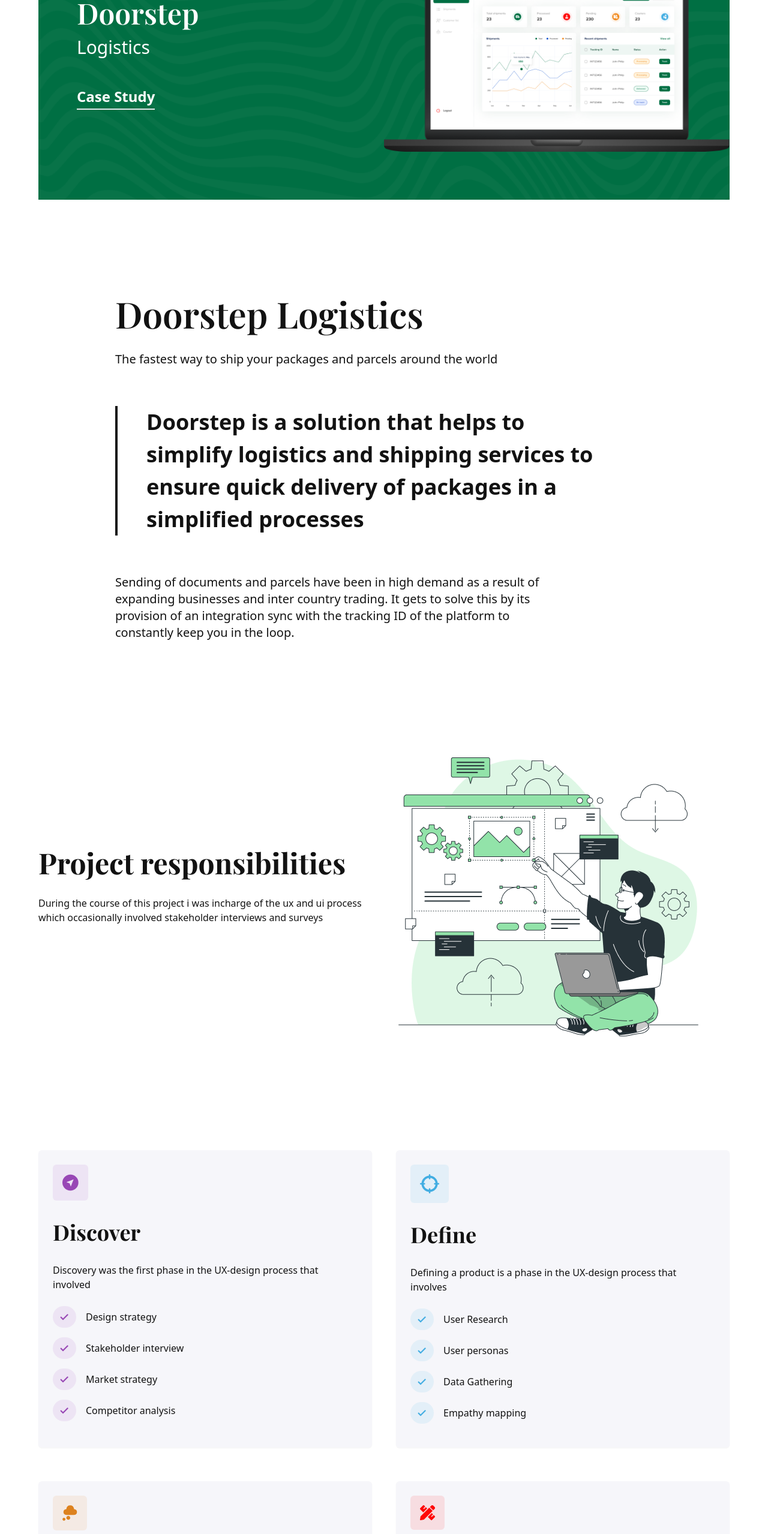
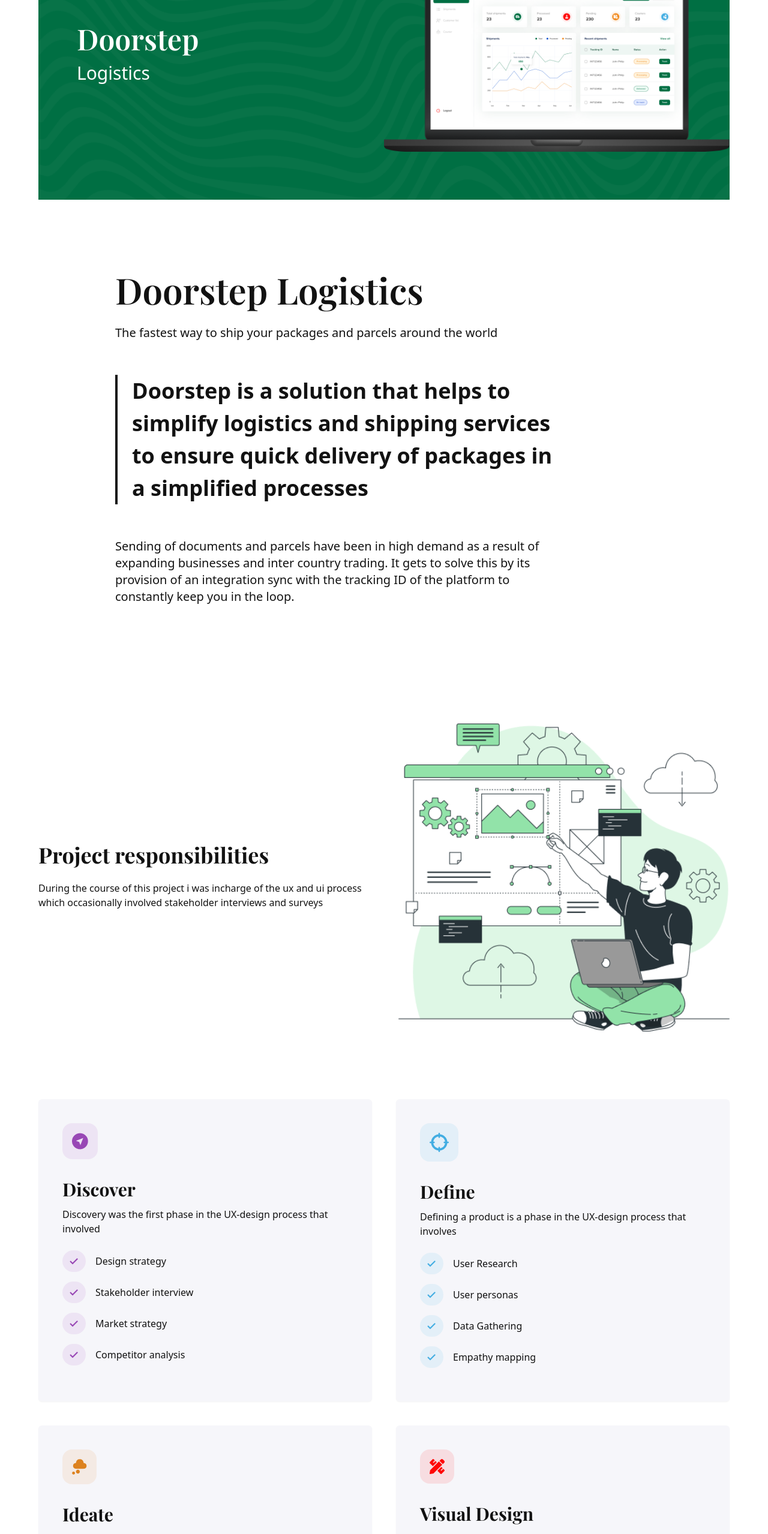
Before and after one commit to Phosah/aise, a Vue app: page /doorstep in a window 1280 px wide. Shown: the part 234-2792 px from the top of the page at 60% size. Built offline with nearby package versions, Linux system fonts and the light colour scheme.

Commit message:
Update of mobile responsiveness

```diff
--- a/src/views/Doorstep.vue
+++ b/src/views/Doorstep.vue
@@ -4,12 +4,11 @@
             <NavbarDark />
         </div>
         <section class="max-w-7xl mx-auto md:px-16">
-            <div class="md:flex md:items-center md:justify-between mb-20 py-6 md:py-20 px-14 md:px-0 bg-hero-image bg-no-repeat bg-cover bg-brand-green-1 text-white">
-                <div class="flex-1 md:text-left text-center">
-                    <div class="md:ml-16 mb-20 md:mb-0 md:pr-6">
-                        <h2 class="mb-4 text-3xl lg:text-5xl font-semibold font-playfair">Doorstep</h2>
-                        <p class="mb-12 text-xl lg:text-3xl font-light">Logistics</p>
-                        <router-link to="/doorstep" class="inline-block pb-1 text-xl lg:text-2xl font-semibold border-b-2">Case Study</router-link>
+            <div class="md:flex md:items-center md:justify-between mb-10 py-20 px-14 md:px-0 bg-hero-image bg-no-repeat bg-cover bg-brand-green-1 text-white">
+                <div class="flex-1 mb-8 md:mb-0 md:text-left text-center">
+                    <div class="md:ml-16 md:pr-6">
+                        <h2 class="mb-4 text-2xl md:text-3xl lg:text-5xl font-semibold font-playfair">Doorstep</h2>
+                        <p class="text-lg md:text-xl lg:text-3xl font-light">Logistics</p>
                     </div>
                 </div>
                 <div class="flex-1">
@@ -19,33 +18,35 @@
         </section>
         <section class="max-w-7xl mx-auto py-20 px-16">
             <div class="max-w-5xl mx-auto md:px-16">
-                <h1 class="mb-8 text-4xl md:text-6xl font-semibold font-playfair">Doorstep Logistics</h1>
-                <p class="mb-16 md:text-xl">The fastest way to ship your packages and parcels around the world</p>
-                <div class="mb-16 md:px-12 pl-6 border-l-4 border-brand-black-4 text-2xl lg:text-4xl font-bold leading-normal lg:leading-normal">
-                    Doorstep is a solution that helps to <br> simplify logistics and shipping services to ensure quick delivery of packages in a simplified processes
+                <h1 class="mb-4 lg:mb-7 text-4xl md:text-5xl lg:text-6xl font-semibold font-playfair">Doorstep Logistics</h1>
+                <p class="mb-14 md:text-lg lg:text-xl">The fastest way to ship your packages and parcels around the world</p>
+                <div class="mb-14 md:w-10/12 pl-6 border-l-4 border-brand-black-4 text-xl md:text-2xl lg:text-4xl font-bold leading-normal lg:leading-normal">
+                    Doorstep is a solution that helps to simplify logistics and shipping services to ensure quick delivery of packages in a simplified processes
                 </div>
-                <p class="lg:w-5/6 md:text-xl leading-8">Sending of documents and parcels have been in high demand as a result of expanding businesses and inter country trading. It gets to solve this by its provision of an integration sync with the tracking ID of the platform to constantly keep you in the loop.</p>
+                <p class="md:w-4/5 lg:w-5/6 md:text-lg lg:text-xl md:leading-8">Sending of documents and parcels have been in high demand as a result of expanding businesses and inter country trading. It gets to solve this by its provision of an integration sync with the tracking ID of the platform to constantly keep you in the loop.</p>
             </div>
         </section>
-        <section class="max-w-7xl mx-auto py-20 px-4 md:px-16">
+        <section class="max-w-7xl mx-auto pt-20 px-4 md:px-16">
             <div class="hidden md:flex items-center justify-between space-x-12">
                 <div class="flex-1">
-                    <h2 class="mb-8 text-3xl lg:text-5xl font-bold font-playfair">Project responsibilities</h2>
-                    <p class="mb-8">During the course of this project i was incharge of the ux and ui process which occasionally involved stakeholder interviews and surveys</p>
+                    <h2 class="mb-6 text-3xl lg:text-4xl font-bold font-playfair">Project responsibilities</h2>
+                    <p>During the course of this project i was incharge of the ux and ui process which occasionally involved stakeholder interviews and surveys</p>
                 </div>
                 <div class="flex-1">
-                    <img src="../assets/project-photo.png" alt="Project">
+                    <img class="w-full" src="../assets/project-photo.png" alt="Project">
                 </div>
             </div>
+            <!-- Mobile version -->
             <div class="block md:hidden">
                 <div class="mb-10">
-                    <img src="../assets/project-photo.png" alt="Project">
+                    <img class="w-full" src="../assets/project-photo.png" alt="Project">
                 </div>
-                <div class="">
-                    <h2 class="mb-8 text-3xl font-bold font-playfair">Project responsibilities</h2>
-                    <p class="">During the course of this project i was incharge of the ux and ui process which occasionally involved stakeholder interviews and surveys</p>
+                <div class="text-sm">
+                    <h2 class="mb-6 text-2xl font-bold font-playfair">Project responsibilities</h2>
+                    <p>During the course of this project i was incharge of the ux and ui process which occasionally involved stakeholder interviews and surveys</p>
                 </div>
             </div>
+            <!-- End of mobile version -->
         </section>
         <!-- <section class="max-w-7xl mx-auto py-20 px-16">
             <div class="grid md:grid-cols-2 gap-10">
@@ -62,10 +63,10 @@
             </div>
         </section> -->
         <section class="max-w-7xl mx-auto py-20 px-4 md:px-16">
-            <div class="grid md:grid-cols-2 gap-10">
-                <div class="mb-4 px-6 py-6 bg-brand-gray-light-1 shadow-sm rounded-md">
-                    <div class="mb-8"><img class="p-4 bg-brand-purple-1 rounded-md" src="../assets/discover-icon.png" alt="Discover"></div>
-                    <h4 class="mb-8 text-2xl lg:text-4xl font-bold font-playfair">Discover</h4>
+            <div class="grid md:grid-cols-2 gap-10 text-sm md:text-base">
+                <div class="p-10 bg-brand-gray-light-1 shadow-sm rounded-md">
+                    <div class="mb-8"><img class="p-4 bg-brand-purple-1 rounded-2xl" src="../assets/discover-icon.png" alt="Discover"></div>
+                    <h3 class="mb-3 text-xl md:text-2xl lg:text-3xl font-bold font-playfair">Discover</h3>
                     <p class="mb-6">Discovery was the first phase in the UX-design process that involved</p>
                     <div class="flex space-x-4 items-center mb-4">
                         <div><img class="p-3 bg-brand-purple-1 rounded-full" src="../assets/tick-purple.png" alt="tick"></div>
@@ -84,9 +85,9 @@
                         <p>Competitor analysis</p>
                     </div>
                 </div>
-                <div class="mb-4 px-6 py-6 bg-brand-gray-light-1 shadow-sm rounded-md">
-                    <div class="mb-8"><img class="p-4 bg-brand-blue-2 rounded-md" src="../assets/define-icon.png" alt="Discover"></div>
-                    <h4 class="mb-8 text-2xl lg:text-4xl font-bold font-playfair">Define</h4>
+                <div class="p-10 bg-brand-gray-light-1 shadow-sm rounded-md">
+                    <div class="mb-8"><img class="p-4 bg-brand-blue-2 rounded-2xl" src="../assets/define-icon.png" alt="Discover"></div>
+                    <h3 class="mb-3 text-xl md:text-2xl lg:text-3xl font-bold font-playfair">Define</h3>
                     <p class="mb-6">Defining a product is a phase in the UX-design process that involves</p>
                     <div class="flex space-x-4 items-center mb-4">
                         <div><img class="p-3 bg-brand-blue-2 rounded-full" src="../assets/tick-blue.png" alt="tick"></div>
@@ -105,9 +106,9 @@
                         <p>Empathy mapping</p>
                     </div>
                 </div>
-                <div class="mb-4 px-6 py-6 bg-brand-gray-light-1 shadow-sm rounded-md">
-                    <div class="mb-8"><img class="p-4 bg-brand-orange-2 rounded-md" src="../assets/ideate-icon.png" alt="Ideate"></div>
-                    <h4 class="mb-8 text-2xl lg:text-4xl font-bold font-playfair">Ideate</h4>
+                <div class="p-10 bg-brand-gray-light-1 shadow-sm rounded-md">
+                    <div class="mb-8"><img class="p-4 bg-brand-orange-2 rounded-2xl" src="../assets/ideate-icon.png" alt="Ideate"></div>
+                    <h4 class="mb-3 text-xl md:text-2xl lg:text-3xl font-bold font-playfair">Ideate</h4>
                     <p class="mb-6">This part of the design process was where the product structure to shape</p>
                     <div class="flex space-x-4 items-center mb-4">
                         <div><img class="p-3 bg-brand-orange-2 rounded-full" src="../assets/tick-yellow.png" alt="tick"></div>
@@ -126,9 +127,9 @@
                         <p>Card sorting</p>
                     </div>
                 </div>
-                <div class="mb-4 px-6 py-6 bg-brand-gray-light-1 shadow-sm rounded-md">
-                    <div class="mb-8"><img class="p-4 bg-brand-red-1 rounded-md" src="../assets/visual-icon.png" alt="Visual"></div>
-                    <h4 class="mb-8 text-2xl lg:text-4xl font-bold font-playfair">Visual Design</h4>
+                <div class="p-10 bg-brand-gray-light-1 shadow-sm rounded-md">
+                    <div class="mb-8"><img class="p-4 bg-brand-red-1 rounded-2xl" src="../assets/visual-icon.png" alt="Visual"></div>
+                    <h4 class="mb-3 text-xl md:text-2xl lg:text-3xl font-bold font-playfair">Visual Design</h4>
                     <p class="mb-6">The research and structuring was brought to life visually to solve the problem</p>
                     <div class="flex space-x-4 items-center mb-4">
                         <div><img class="p-3 bg-brand-red-1 rounded-full" src="../assets/tick-red.png" alt="tick"></div>
```
Also changed, not shown: src/views/Trigle.vue (+59 -33 lines).
